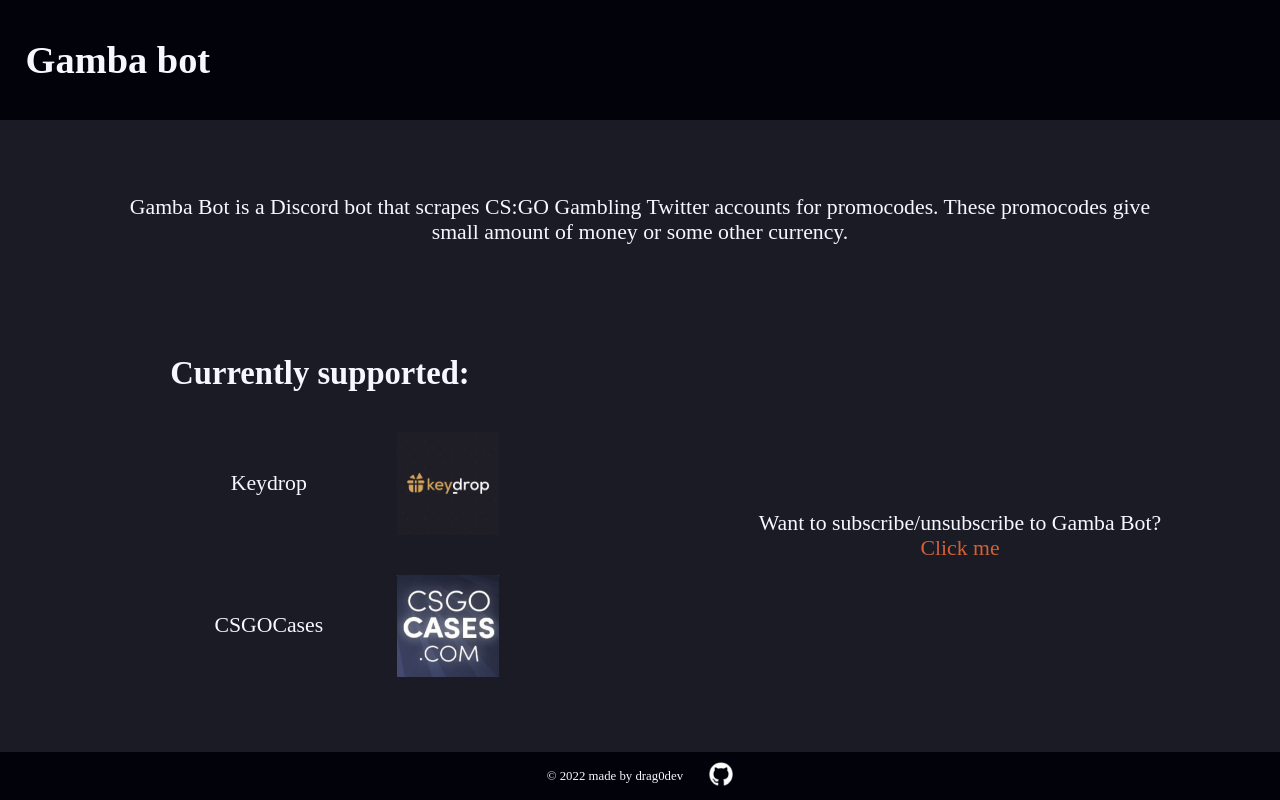
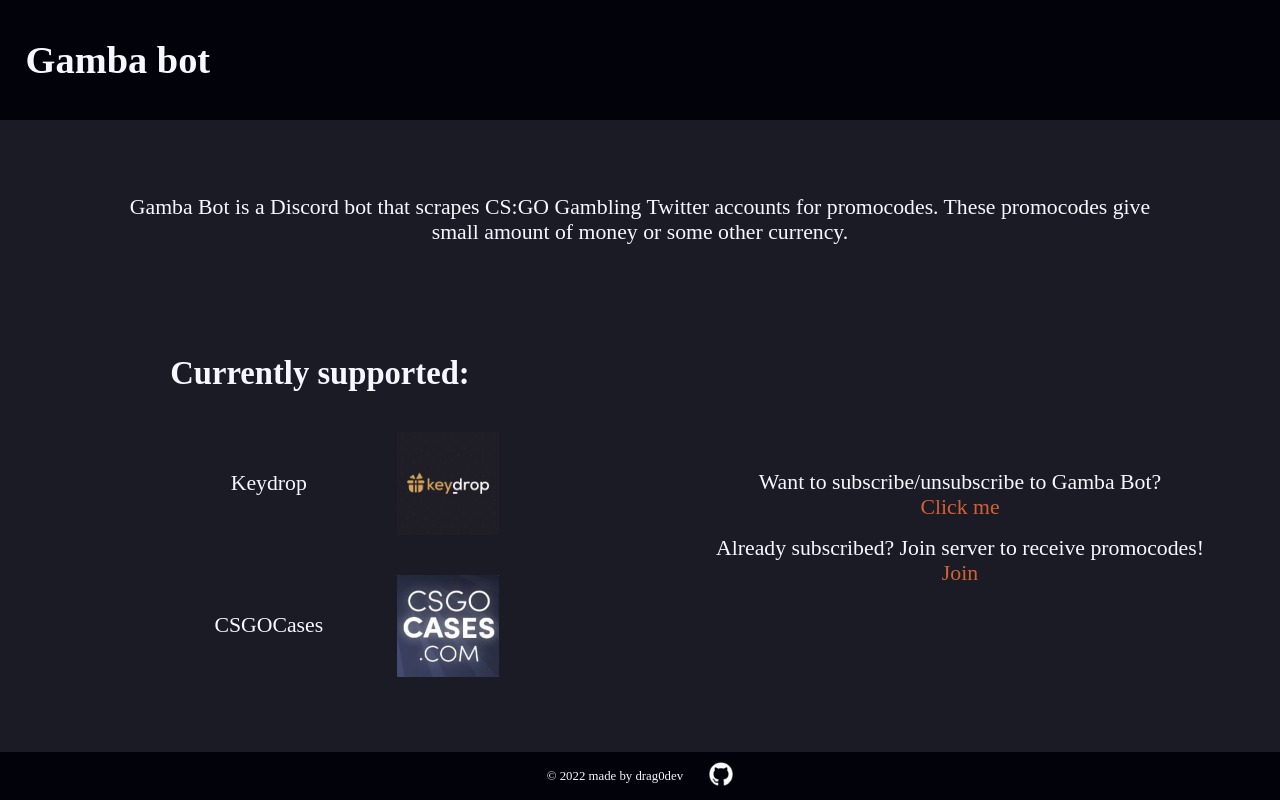
Before and after one commit to drag0dev/gamba-bot, a React (Create React App) app in the folder register-page/: page / in a window 1280 px wide. Built offline with nearby package versions, Linux system fonts and the light colour scheme; no server answers; a web font is replaced by a local one.

Commit message:
register page update

```diff
--- a/register-page/src/App.css
+++ b/register-page/src/App.css
@@ -133,6 +133,10 @@
   min-height: 100%;
 }
 
+.body .login div {
+  margin-bottom: 2vh;
+}
+
 .body .login .clickme {
   width: 100%;
   cursor: pointer;
--- a/register-page/src/App.scss
+++ b/register-page/src/App.scss
@@ -88,6 +88,11 @@
         flex-direction: row;
         width: 40%;
         min-height: 100%;
+
+        div{
+            margin-bottom: 2vh;
+        }
+
         .clickme{
             width: 100%;
             cursor: pointer;
--- a/register-page/src/components/LogIn.tsx
+++ b/register-page/src/components/LogIn.tsx
@@ -2,16 +2,17 @@
 import DiscordInfo from '../DiscordInfo';
 
 const LogIn = () => {
-    let url = `https://discord.com/api/oauth2/authorize?response_type=token&client_id=${DiscordInfo.ClientID}&scope=identify`
+    let url = `https://discord.com/api/oauth2/authorize?response_type=token&client_id=${DiscordInfo.ClientID}&scope=identify`;
+    let invite = 'https://discord.gg/BX2NzeG86r';
 
     return(
         <div className='login'>
 
+            <div>
+
                 <p>
                     Want to subscribe/unsubscribe to Gamba Bot?
                 </p>
-
-            <br />
 
                 <p className='clickme'>
                     <a rel='noopener noreferrer' href={url}>
@@ -20,6 +21,23 @@
                 </p>
 
             </div>
+
+            <div>
+
+                <p>
+                    Already subscribed? Join server to receive promocodes!
+                </p>
+
+                <p className='clickme'>
+                    <a href={invite} rel='nooopener noreferrer' target='_blank'>
+                        Join
+                    </a>
+                </p>
+
+            </div>
+
+
+        </div>
     );
 }
 
--- a/register-page/src/components/Redirect.tsx
+++ b/register-page/src/components/Redirect.tsx
@@ -21,7 +21,6 @@
         avatar: ''
     });
     const navigate = useNavigate();
-
 
     const getUserInfo = async (data: string[]) => {
         let res = await fetch('https://discord.com/api/v8/users/@me', {
@@ -69,7 +68,7 @@
         });
 
         if (res.status == 200){
-            setMessage('Successfully subscribed, returning home...')
+            setMessage('Successfully subscribed, returning home... (DON\'T FORGET TO JOIN THE SERVER)')
             const timer = setTimeout(()=>{
                 navigate('/')
             }, 2000);
@@ -135,7 +134,7 @@
                 {!userLoading &&
                     <div>
                         {userState
-                        ? <button onClick={onClickUnsubscribe}>Unsubcribe</button>
+                        ? <button onClick={onClickUnsubscribe}>Unsubscribe</button>
                         : <button onClick={onClickSubscribe}>Subscribe</button>
                         }
                     </div>
```
Lines whose indentation alone changed are shown as unchanged.
